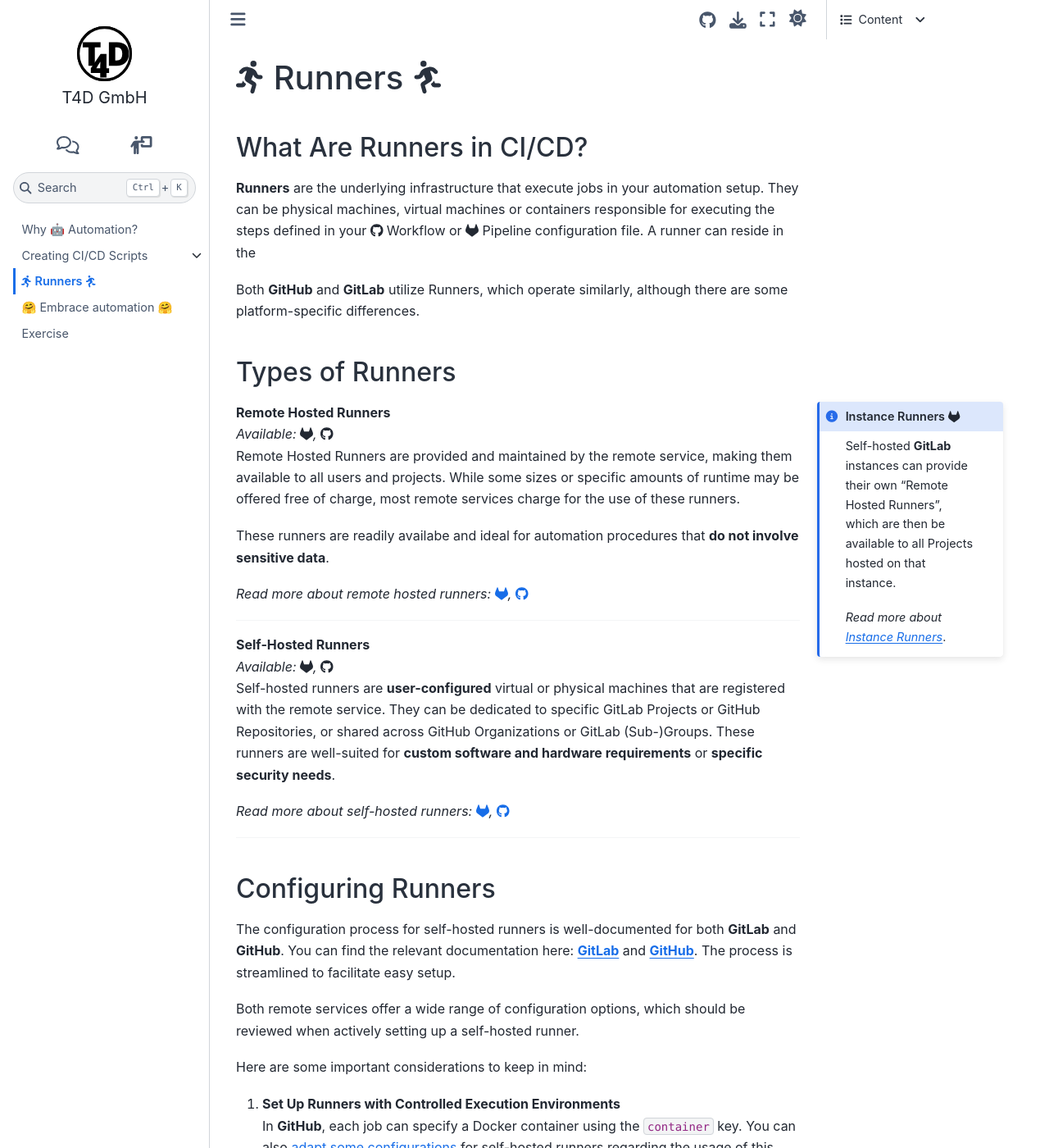
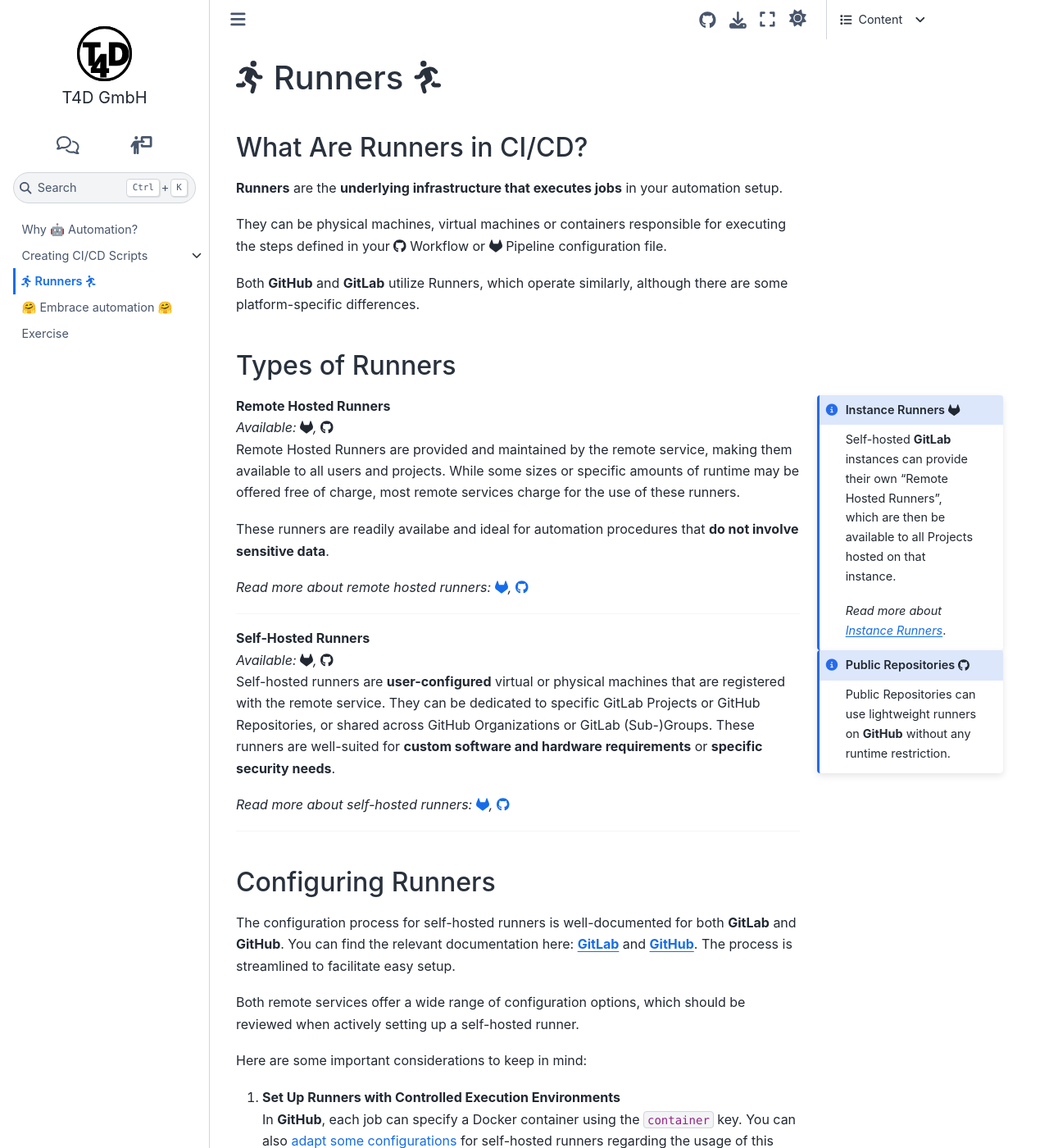
Before and after one commit to t4d-gmbh/ci-cd-workflows, a Sphinx documentation site: the page built from source/content/runners/index.md, in a window 1280 px wide and 1400 px high. Shown: the whole window at 82% size. Built offline with Sphinx 7.4.7 and the Sphinx Book theme 1.1.4, drawn with Linux system fonts in a browser that asks for light colours; the version number could not be read and is left out.

Commit message:
minor formatting

````diff
--- a/source/content/runners/runner_types.md
+++ b/source/content/runners/runner_types.md
@@ -5,6 +5,10 @@
 Self-hosted **GitLab** instances can provide their own "Remote Hosted Runners"{% if page %}, which are then be available to all Projects hosted on that instance.
 
 _Read more about [Instance Runners](https://docs.gitlab.com/ee/ci/runners/runners_scope.html#instance-runners)_{% endif %}.
+:::
+:::{admonition} Public Repositories <i class="fab fa-github"></i>
+:class: note, margin
+Public Repositories can use lightweight runners on **GitHub** without any runtime restriction.
 :::
 {% if slide %}
 :::{card} Remote Hosted Runners <i class="fab fa-gitlab"></i>&<i class="fab fa-github"></i>
@@ -14,9 +18,6 @@
 
 These runners are ideal for automation scripts that **do not handle sensitive data**.
 
-```{note}
-Public Repositories can use lightweight runners on **GitHub** without any runtime restriction.
-```
 :::
 :::{card} Self-Hosted Runners <i class="fab fa-gitlab"></i>&<i class="fab fa-github"></i>
 Self-hosted runners are virtual or physical machines **configured by the user** and registered with the remote service.
--- a/source/content/runners/what_are_runners.md
+++ b/source/content/runners/what_are_runners.md
@@ -1,7 +1,7 @@
 ## What Are Runners in CI/CD?
 
-**Runners** are the underlying infrastructure that execute jobs in your automation setup.
+**Runners** are the **underlying infrastructure that executes jobs** in your automation setup.
+
 They can be physical machines, virtual machines or containers responsible for executing the steps defined in your <i class="fab fa-github"></i> Workflow or <i class="fab fa-gitlab"></i> Pipeline configuration file.
-A runner can reside in the
 
 Both **GitHub** and **GitLab** utilize Runners, which operate similarly, although there are some platform-specific differences.
````
